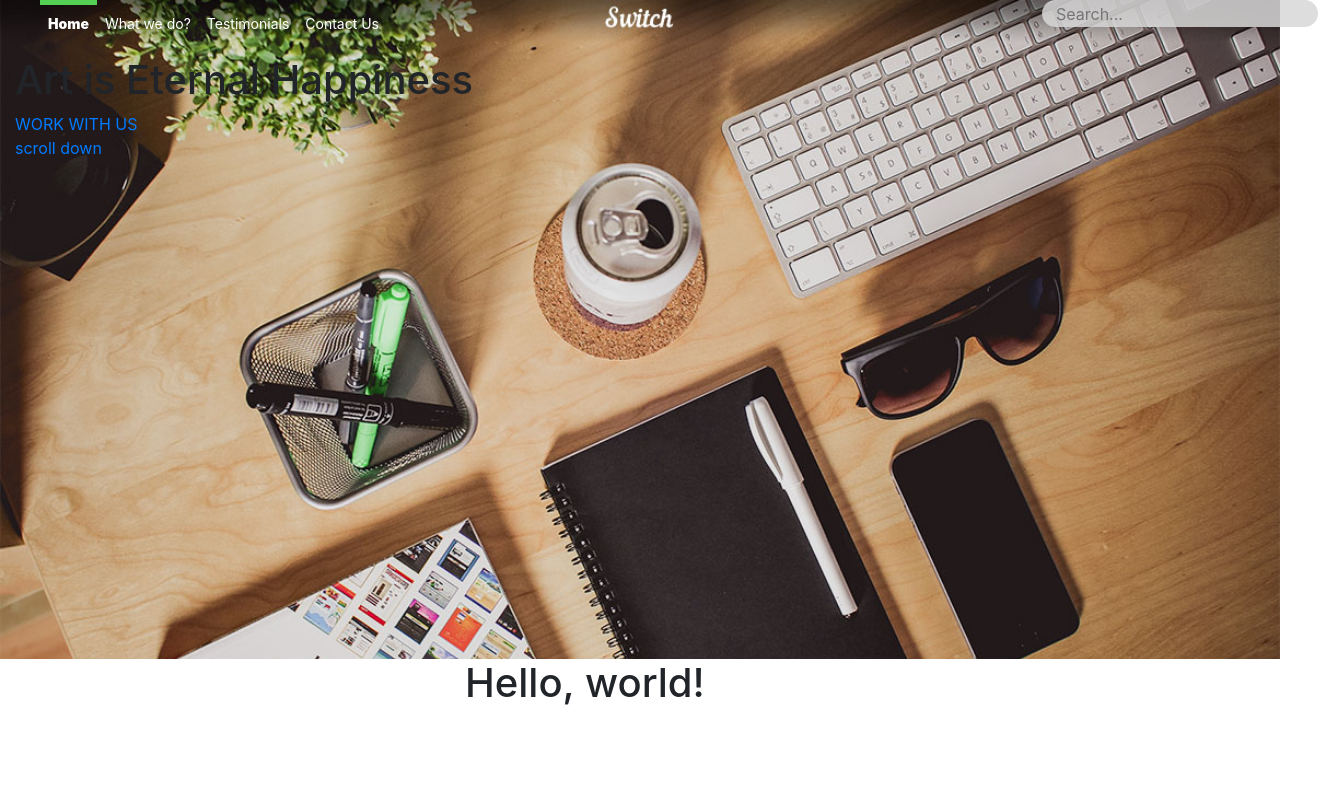
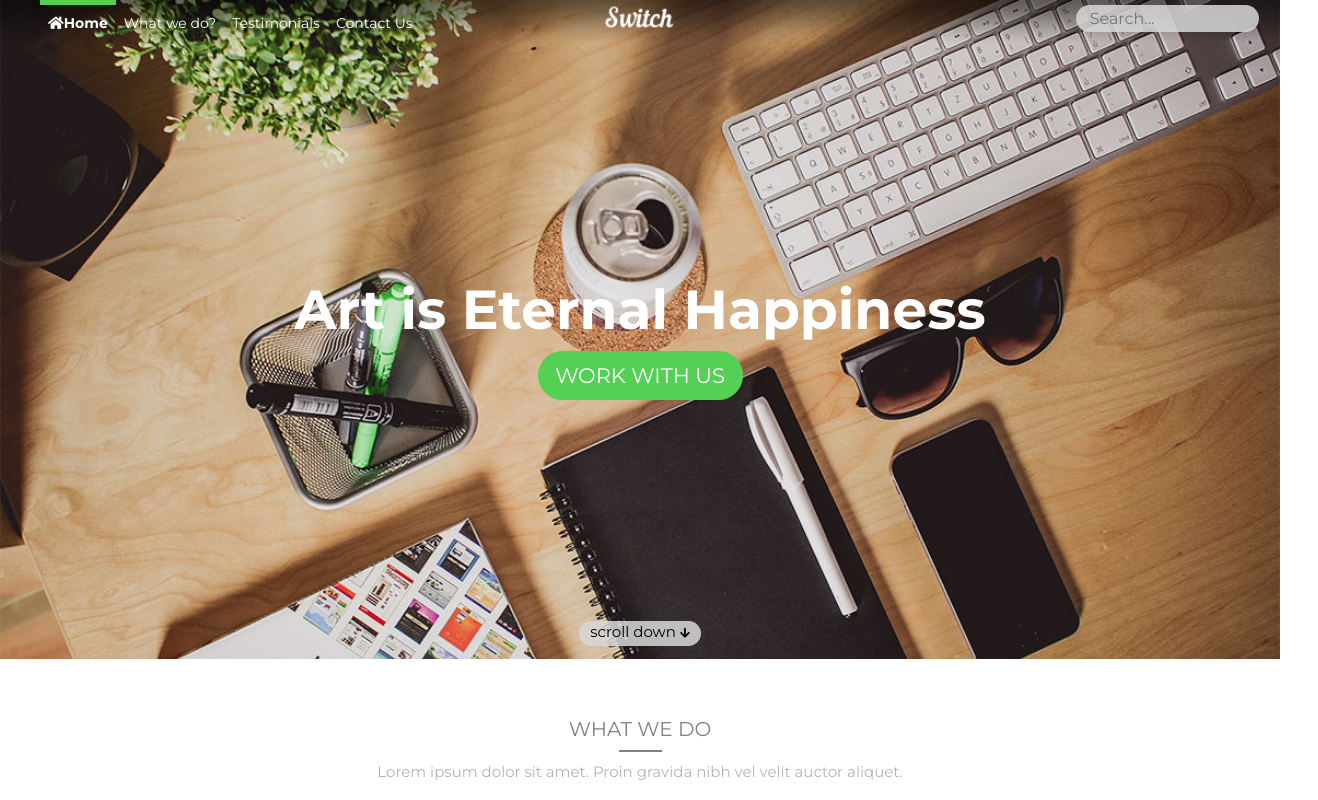
Before and after one commit to mayly9107/Parcial-1, a plain HTML site: page ResposiveDesign/index.html in a window 1280 px wide. Shown: the whole page, 1318 px wide, since content can reach past the window. Drawn offline with nearby package versions, Linux system fonts and the light colour scheme; a web font is replaced by a local one.

Commit message:
Se agrego nueva información al area del section

```diff
--- a/ResposiveDesign/estilo.css
+++ b/ResposiveDesign/estilo.css
@@ -1,13 +1,20 @@
+
 header{
 	background:url("img/bgheader.jpg") ;
 	height: 659px;
 	background-repeat: no-repeat;
 	background-size: cover;
 }
+body{
+	font-family: 'Montserrat', sans-serif;
+}
 ul{
 	width: 100%;
 	height: 40px;
 	display: block;
+}
+.fa-home:before {
+    content: "\f015"
 }
 .boton{
 	display: inline-block;
@@ -48,7 +55,92 @@ li a{
 	padding: 7px 14px;/* 7px es e;l top y el 14 es derecha izq*/
 	font-size: 16px;
 	color: #111111;/*color dentro del buscador*/
+    width: 100%;
+    margin-top: 5px;
+}
+#center-header{
+	height: 565px; /* si tiene un border tengo que respetarle el tamño y restarle el tamaño del padding al; header*/
+}
+#centradito{
+	display: flex;
+	justify-content: center;
+	align-items: center;
+	flex-direction: column;
+}
+#centradito h1{
+	color: #fff;
+	font-weight: bold;
+	font-size: 55px;
+}
+#centradito a{
+	background: #54d154;
+	color: #fff;
+	text-align: center;
+	display: block;
+	width: 205px;
+	height: 49px;
+	border-radius: 30px;
+	padding: 9px 0;
+	font-weight: normal;
+	font-size: 21px;
+	transition: 0.5s ease all;
+}
+#centradito a:hover{
+	text-decoration: none;
+	background: #f34d04;
+	transform: scale(1.05);
+}
+#scrollcentradito{
+	display: flex;
+	justify-content: center;
+}
+#scrollcentradito a{
+	background: rgba(217,216,216, 0.85);/*rgba es para transparencia*/
+	border: none;/*quitar el border*/
+	color: #000;
+	height: 25px;
+	width: 122px;
+	text-align: center;
+	border-radius: 20px;
+	font-size: 15px;
+
+}
+#scrollcentradito a:hover{
+	text-decoration: none;
+	color: #fff;
+}
+#center-section{
+	display: flex;
+	justify-content: center;
+	width: 100%;
+}
+.font-section{
+	font-size: 20px;
+	color: #828181;
+	margin-top: 5%;
+}
+.line{
+	justify-content: center;
+	width: 43px;
+	border-bottom:  2px  solid #828181;
+	float: center;
+}
+.font-section2{
+	font-size: 15px;
+	color: #b7b3b3;
+	margin-top: 1%;
+	align-items: center;
 }
 
-/* Investigar como añadir fuentes con google fonts*/
+
+/* Investigar como añadir fuentes con google fonts
+en el head agrego:
+<style>
+@import url('https://fonts.googleapis.com/css?family=Bai+Jamjuree|Charmonman');
+</style>
+y en mi pagina de estilo :
+font-family: 'Charmonman', cursive;
+*/
+
 /* Añadir iconos con font awesome*/
+/*hacer el scrolldown-encabezado de la otra clase*/
--- a/ResposiveDesign/index.html
+++ b/ResposiveDesign/index.html
@@ -1,9 +1,14 @@
 <!doctype html>
 <html lang="en">
 <head>
+  <style>
+@import url('https://fonts.googleapis.com/css?family=Bai+Jamjuree|Charmonman');
+</style>
   <meta charset="utf-8"> <!--Seleccionar el Set de Caracteres-->
   <meta name="viewport" content="width=device-width, initial-scale=1, shrink-to-fit=no"> <!--Sirve para seleccionar el viewport de la pantalla, es decir, a que escala estará definido -->
   <link rel="stylesheet" href="https://stackpath.bootstrapcdn.com/bootstrap/4.1.3/css/bootstrap.min.css" integrity="sha384-MCw98/SFnGE8fJT3GXwEOngsV7Zt27NXFoaoApmYm81iuXoPkFOJwJ8ERdknLPMO" crossorigin="anonymous"> <!--Sirve para cargar el CDN de la hoja de estilos de Bootstrap-->
+  <link href="https://fonts.googleapis.com/css?family=Montserrat:400,700" rel="stylesheet"><!--font-->
+  <link rel="stylesheet" href="https://use.fontawesome.com/releases/v5.4.1/css/all.css" integrity="sha384-5sAR7xN1Nv6T6+dT2mhtzEpVJvfS3NScPQTrOxhwjIuvcA67KV2R5Jz6kr4abQsz" crossorigin="anonymous"><!--Estilos de iconos awesome-->
   <link rel="stylesheet" href="estilo.css">
   <title>Hello, world!</title> <!--Definir título en la barra de título-->
 </head>
@@ -12,7 +17,7 @@
     <div class="row">
     <nav >
       <ul id="nav_header" >
-        <li><a href="#" class="activo"><b>Home</b></a></li>
+        <li><a href="#" class="activo"><i class="fa fa-home" ></i><b>Home</b></a></li>
         <li><a href="#">What we do?</a></li>
         <li><a href="#">Testimonials</a></li>
         <li><a href="#">Contact Us</a></li>
@@ -24,24 +29,35 @@
       </form>
       </div>
     </div>
+
+    <div class="row" id="center-header">
+      <div class="col-md-12" id="centradito">
+          <h1 class="text-center">Art is Eternal Happiness</h1>
+          <a href="#" class="d-block text-center">WORK WITH US</a>
+      </div>
     </div>
-    </div>
-    <div>
-      <h1>Art is Eternal Happiness</h1>
-      <a href="#">WORK WITH US</a>
-    </div>
-    <div>
-      <a href="#">scroll down</a>
+    <div id="scrollcentradito">
+      <a href="#">scroll down <i class="fa fa-arrow-down fa-xs" aria-hidden="true"></i></a>
     </div>
   </header>
   <!-- <a href="#" class="btn btn-danger">Ir a google.com</a> -->
   <div class="container">
     <div class="row">
       <div class="col"></div>
-      <div class="col">
-        <h1>Hello, world!</h1>
+      <div id="center-section">
+        <h1 class="font-section">WHAT   WE   DO</h1>
       </div>
+    </div>
+     <div class="row">
       <div class="col"></div>
+      <div id="center-section">
+        <div class="line"></div>
+      </div>
+    </div>
+    <div class="row">
+      <div id="center-section">
+        <h1 class="font-section2">Lorem ipsum dolor sit amet. Proin gravida nibh vel velit auctor aliquet.</h1>
+      </div>
     </div>
   </div>
 </body>
```
